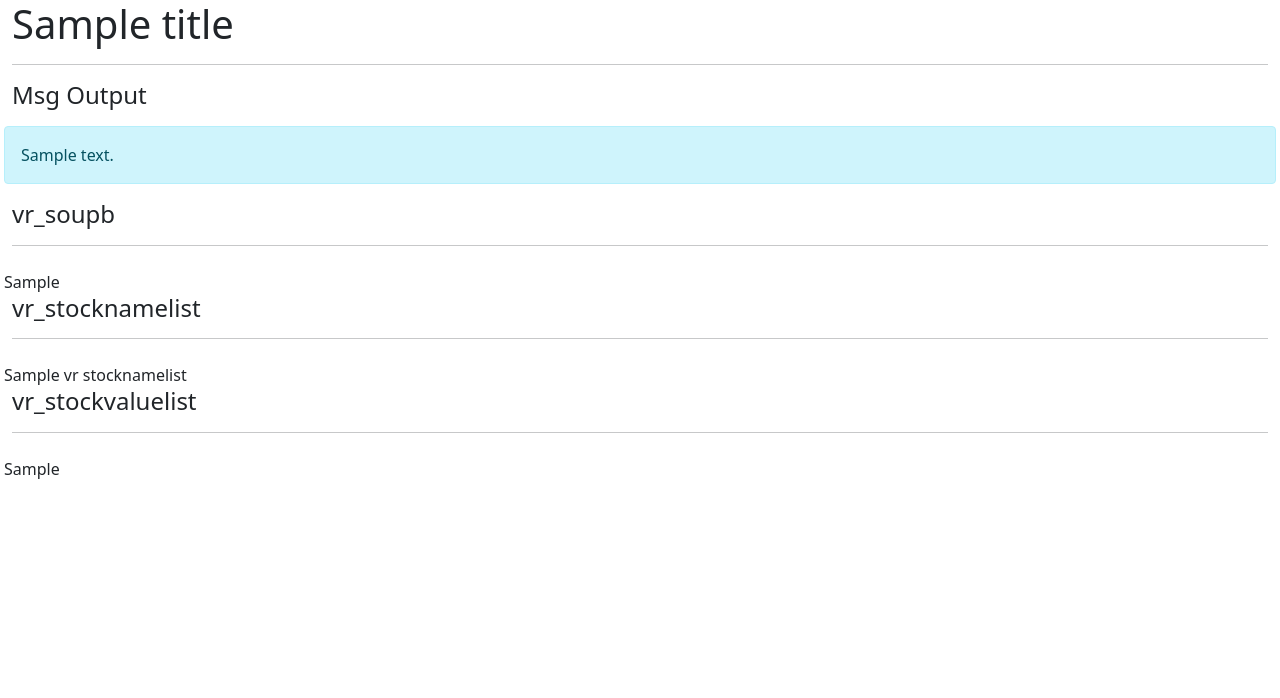
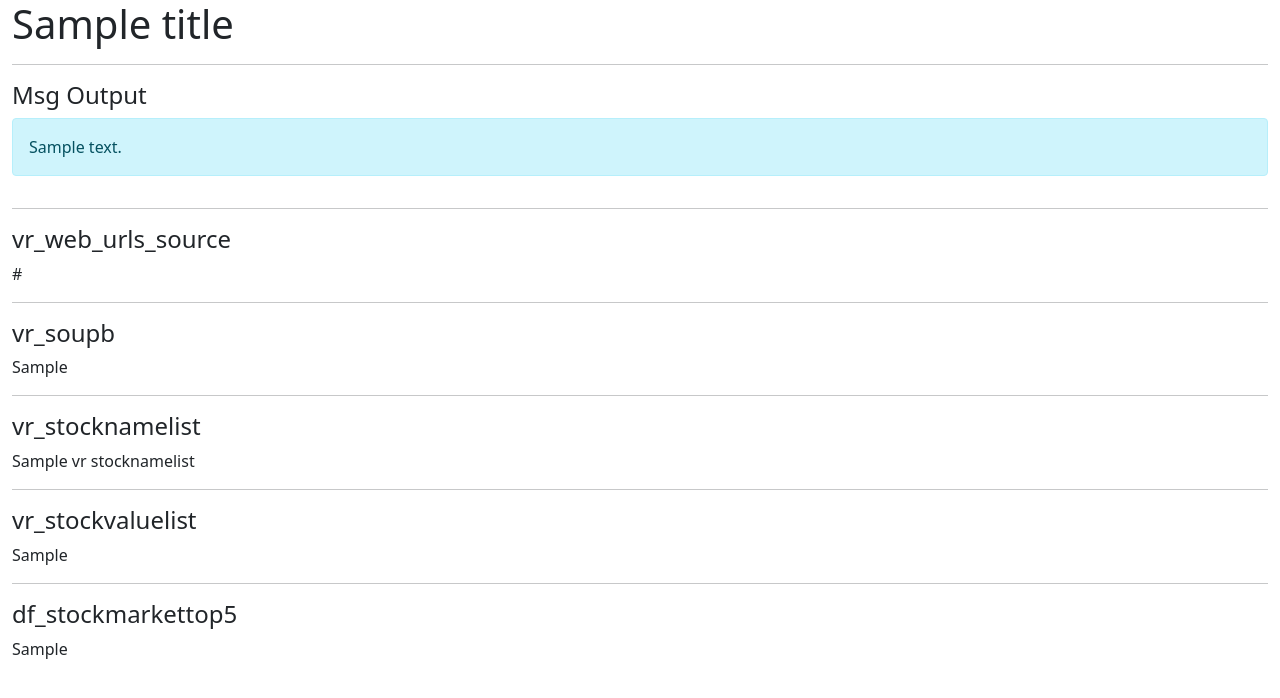
Before and after one commit to lba-source-code/pjdj100001_APIWebScrapingTop5ITStockMarket, a Django app: template dssi_srv_scraper_stockmarket/templates/srv_scraper_stockmarket/srv_scraper_stockmarket.html in a window 1280 px wide. Shown: the top 698 px of the page. Run offline with Django 3.2, Linux system fonts and the light colour scheme; the template is opened without the code that fills it: most values are stand-ins (such as "Sample title", 1, 10 or a date in 2020).

Commit message:
DSSi comment: update dssi_srv_scraper_stockmarket view and templates

```diff
--- a/dssi_srv_scraper_stockmarket/templates/srv_scraper_stockmarket/srv_scraper_stockmarket.html
+++ b/dssi_srv_scraper_stockmarket/templates/srv_scraper_stockmarket/srv_scraper_stockmarket.html
@@ -1,5 +1,28 @@
 <link href="https://cdn.jsdelivr.net/npm/bootstrap@5.0.2/dist/css/bootstrap.min.css" rel="stylesheet" integrity="sha384-EVSTQN3/azprG1Anm3QDgpJLIm9Nao0Yz1ztcQTwFspd3yD65VohhpuuCOmLASjC" crossorigin="anonymous">
 <script src="https://cdn.jsdelivr.net/npm/bootstrap@5.0.2/dist/js/bootstrap.bundle.min.js" integrity="sha384-MrcW6ZMFYlzcLA8Nl+NtUVF0sA7MsXsP1UyJoMp4YLEuNSfAP+JcXn/tWtIaxVXM" crossorigin="anonymous"></script>
+
+<style>
+
+    th,td {
+    font-size: 11pt;
+    font-family: Arial;
+    border-collapse: collapse;
+    border: 1px solid silver;
+    }
+
+    th,td  {
+    padding: 5px;
+    }
+
+    tr:nth-child(even) {
+    background: #E0E0E0;
+    }
+
+    tr:hover {
+    background: silver;
+    cursor: pointer;
+    }
+</style>
 
 <div class="container-fluid">
     <H1>{{ title }}</H1>
@@ -7,42 +30,64 @@
 
     <h4>Msg Output</h4>
 
-    <div class="row">
-        <div class="col g-2">
+    <div class="row g-2">
+        <div class="col">
             <div class="alert alert-info" role="alert">
                 {{ vr_message_out|safe}}
             </div>
         </div>
     </div>
 
-    <h4>vr_soupb</h4>
+    <hr>
+
+    <h4>vr_web_urls_source</h4>
+
+    <div class="row g-2">
+        <div class="col">
+            {{ vr_web_urls_source }}
+        </div>
+    </div>
 
     <hr>
 
-    <div class="row">
-        <div class="col g-2">
+    <h4>vr_soupb</h4>
+
+    <div class="row g-2">
+        <div class="col">
             {{ vr_soupb }}
         </div>
     </div>
 
+    <hr>
+
     <h4>vr_stocknamelist</h4>
 
-    <hr>
-
-    <div class="row">
-        <div class="col g-2">
+    <div class="row g-2">
+        <div class="col">
             {{ vr_stocknamelist }}
         </div>
     </div>
 
+    <hr>
+
     <h4>vr_stockvaluelist</h4>
 
-    <hr>
-
-    <div class="row">
-        <div class="col g-2">
+    <div class="row  g-2">
+        <div class="col">
             {{ vr_stockvaluelist }}
         </div>
     </div>
 
+    <hr>
+
+    <h4>df_stockmarkettop5</h4>
+
+    <div class="row  g-2">
+        <div class="col">
+            {{ df_stockmarkettop5|safe }}
+        </div>
+    </div>
+
 </div>
+
+<br><br><br><br>
```
Also changed, not shown: dssi_srv_scraper_stockmarket/views.py (+31 -22 lines), README.md.
